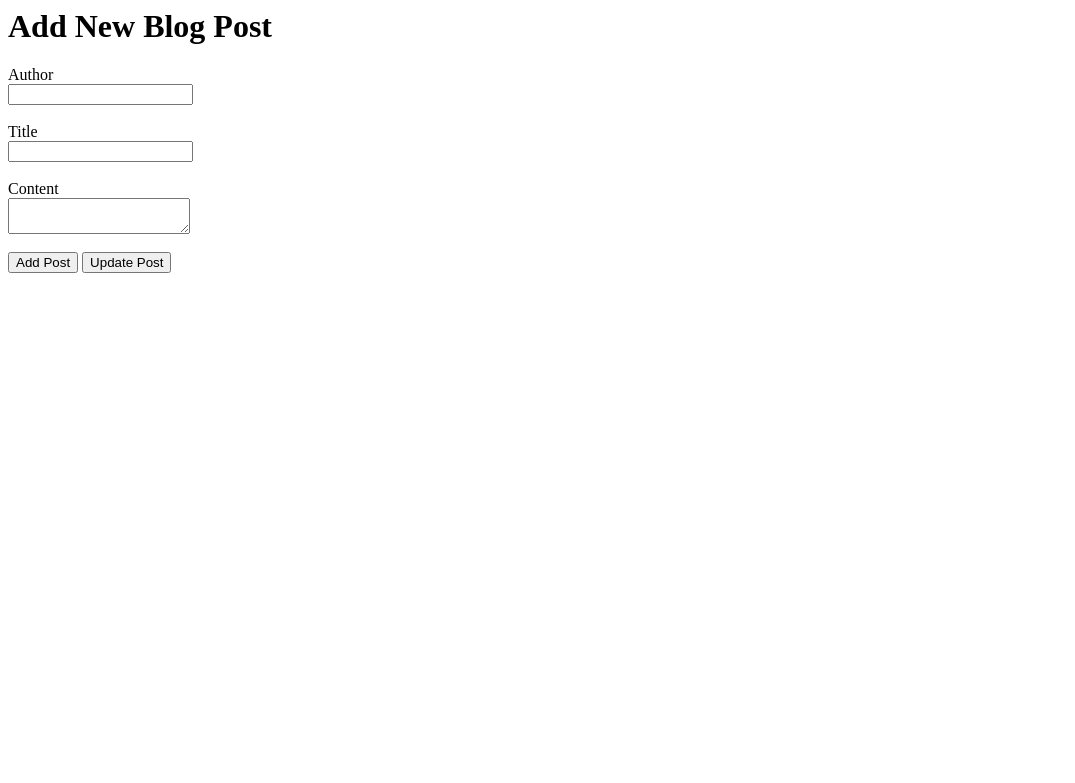
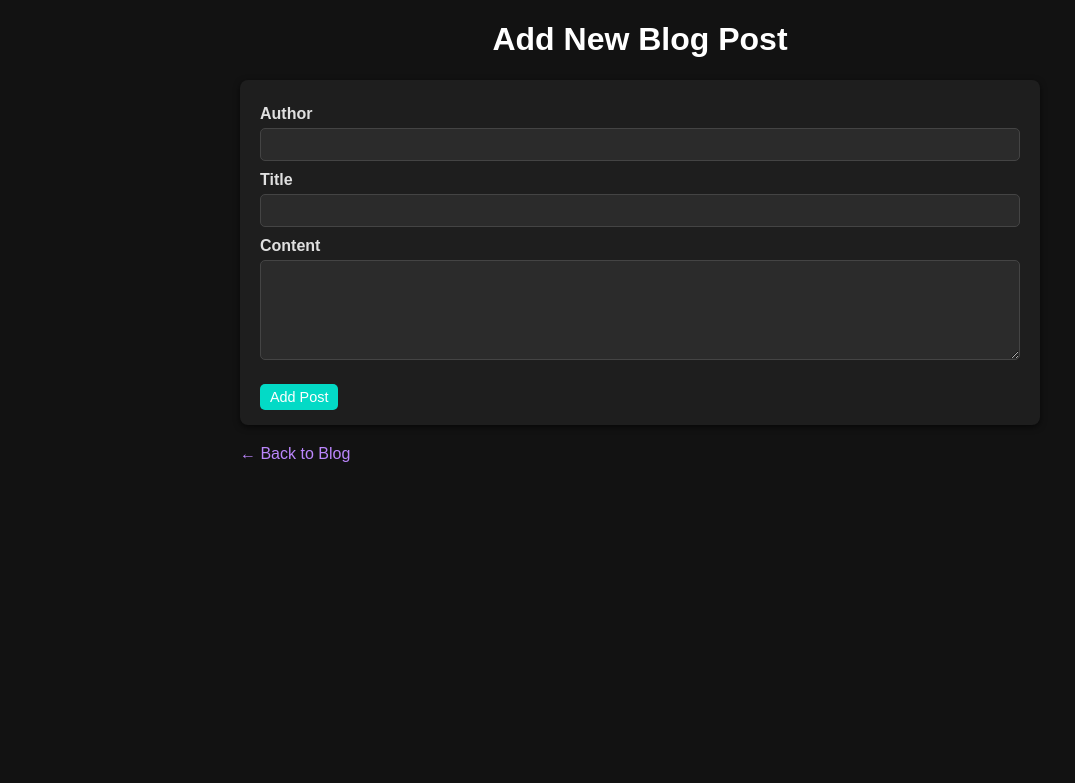
Before and after one commit to odovgusha/Masterblog, a Flask app: page /add in a window 1280 px wide. Shown: the top 783 px of the page, without its empty margins (0-1075 px from the left). Run offline with Flask 3, Linux system fonts and the light colour scheme.

Commit message:
added style.css with dark theme and updated htmls to handle it

```diff
--- /dev/null
+++ b/static/style.css
@@ -0,0 +1,102 @@
+/* General body styles */
+body {
+    font-family: Arial, sans-serif;
+    max-width: 800px;
+    margin: 20px auto;
+    padding: 0 15px;
+    background: #121212; /* dark background */
+    color: #e0e0e0; /* light text */
+}
+
+/* Headings */
+h1 {
+    text-align: center;
+    color: #ffffff;
+}
+
+h2 {
+    color: #ffffff;
+}
+
+/* Blog post card */
+.post, .form-container {
+    background: #1e1e1e; /* dark card background */
+    padding: 15px 20px;
+    margin-bottom: 20px;
+    border-radius: 8px;
+    box-shadow: 0 2px 6px rgba(0,0,0,0.6);
+}
+
+/* Horizontal line */
+hr {
+    border: none;
+    border-top: 1px solid #333;
+}
+
+/* Links */
+a {
+    text-decoration: none;
+    color: #bb86fc; /* light purple for links */
+}
+
+a:hover {
+    text-decoration: underline;
+}
+
+/* Buttons */
+.btn-add, .btn-delete {
+    display: inline-block;
+    padding: 5px 10px;
+    border-radius: 5px;
+    font-size: 0.9rem;
+    margin-top: 5px;
+    border: none;
+    cursor: pointer;
+    color: #fff;
+}
+
+.btn-add {
+    background-color: #03dac6; /* teal */
+}
+
+.btn-add:hover {
+    background-color: #00c4b4;
+}
+
+.btn-delete {
+    background-color: #cf6679; /* reddish */
+}
+
+.btn-delete:hover {
+    background-color: #b84f63;
+}
+
+/* Form styles */
+.form-container label {
+    display: block;
+    margin-top: 10px;
+    font-weight: bold;
+    color: #e0e0e0;
+}
+
+.form-container input,
+.form-container textarea {
+    width: 100%;
+    padding: 8px;
+    margin-top: 5px;
+    border-radius: 5px;
+    border: 1px solid #444;
+    background: #2b2b2b; /* dark input */
+    color: #fff;
+    box-sizing: border-box;
+    font-family: Arial, sans-serif;
+}
+
+.form-container textarea {
+    min-height: 100px;
+    resize: vertical;
+}
+
+.form-buttons {
+    margin-top: 15px;
+}
--- a/templates/add.html
+++ b/templates/add.html
@@ -1,15 +1,31 @@
+<!DOCTYPE html>
+<html lang="en">
+<head>
+    <meta charset="UTF-8">
+    <title>Add Blog Post</title>
+    <link rel="stylesheet" href="{{ url_for('static', filename='/style.css') }}">
+</head>
+<body>
+
 <h1>Add New Blog Post</h1>
 
-<form method="POST" action="/add">
-  <label>Author</label><br>
-  <input type="text" name="author" required><br><br>
+<form method="POST" action="{{ url_for('add') }}" class="form-container">
 
-  <label>Title</label><br>
-  <input type="text" name="title" required><br><br>
+  <label for="author">Author</label>
+  <input type="text" name="author" id="author" required>
 
-  <label>Content</label><br>
-  <textarea name="content" required></textarea><br><br>
+  <label for="title">Title</label>
+  <input type="text" name="title" id="title" required>
 
-  <button type="submit">Add Post</button>
-    <button type="submit">Update Post</button>
+  <label for="content">Content</label>
+  <textarea name="content" id="content" required></textarea>
+
+  <div class="form-buttons">
+      <button type="submit" class="btn-add">Add Post</button>
+  </div>
 </form>
+
+<a href="{{ url_for('index') }}">← Back to Blog</a>
+
+</body>
+</html>
```
Also changed, not shown: templates/index.html (+17 -3 lines).
